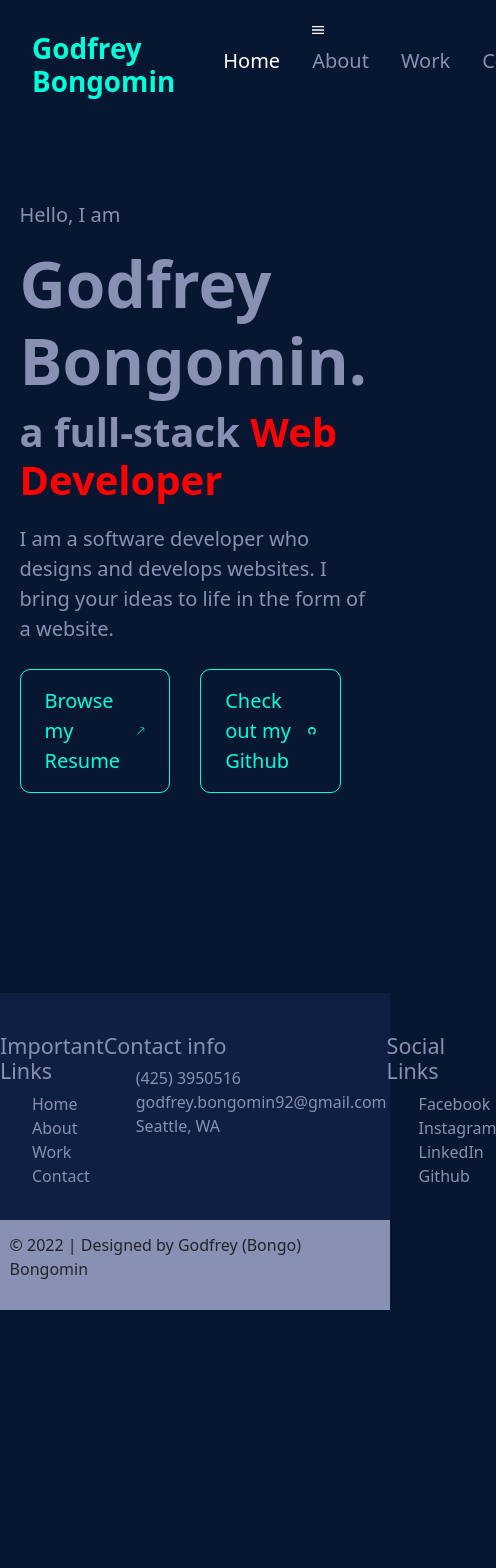
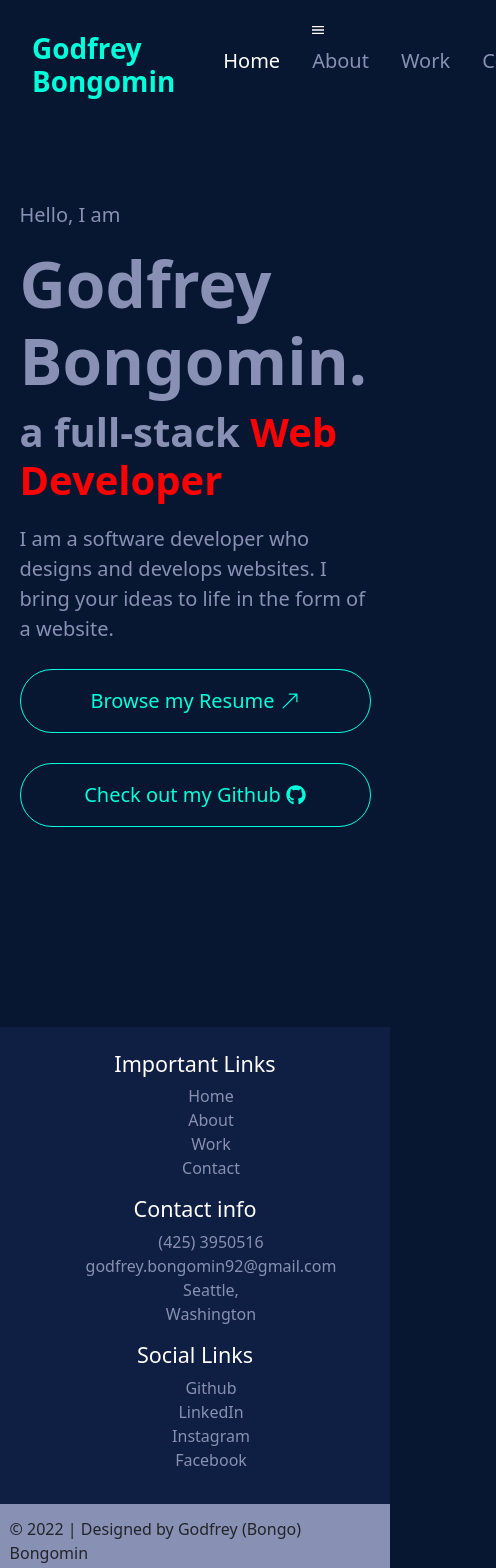
Before and after one commit to bongomin256/Godfrey-Bongomin, a React (Create React App) app: page / in a window 390 px wide. Shown: the top 1568 px of the page, 496 px wide, since content can reach past the window. Before the commit the page ends 1310 px from the top, so only its background shows below. Built offline with nearby package versions, Linux system fonts and the light colour scheme.

Commit message:
media query in the home page

```diff
--- a/src/App.js
+++ b/src/App.js
@@ -17,6 +17,7 @@ function App() {
       <div>
         <NavMenu />
         <ToTopScroll />
+
         <div>
           <Routes>
             <Route path="/" element={<Home />} />
--- a/src/components/Footer/index.js
+++ b/src/components/Footer/index.js
@@ -5,19 +5,29 @@ const FooterStyle = styled.div`
   .centered {
     // border: 2px solid red;
     // margin-top: 20px;
-  }
     .main-container {
       background-color: var(--lightdark-bg);
       color: var(--grey-text);
       display: flex;
-    padding-top: 2.5rem;
+      align-items: center;
+      justify-content: space-around;
+      padding-top: 1.5rem;
+      /* padding-top: 2.5rem; */
       padding-bottom: 1rem;
 
       .flex-child {
-      margin: 0 auto;
+        /* margin: 0 auto; */
+        /* align-content: flex-start; */
+        h4 {
+          color: white;
+        }
         ul {
+          display: flex;
+          flex-direction: column;
+
           li {
             color: var(--grey-text);
+
             a {
               text-decoration: none;
               color: var(--grey-text);
@@ -37,11 +47,30 @@ const FooterStyle = styled.div`
       p {
       }
     }
+  }
+  @media (max-width: 450px) {
+    .main-container {
+      flex-direction: column;
+    }
+    .flex-child {
+      width: 100%;
+      text-align: center;
+    }
+  }
+
+  /* @media only screen and (max-width: 450px) {
+    .main-container {
+      flex-direction: column;
+    }
+  }
+
+  @media only screen and (max-width: 768px) {
+  } */
 `;
 export default function Footer() {
   return (
     <FooterStyle>
-      <div className="centered">
+      <section className="centered">
         <div className="main-container">
           <div className="flex-child">
             <h4>Important Links</h4>
@@ -74,31 +103,47 @@ export default function Footer() {
                   godfrey.bongomin92@gmail.com
                 </a>
               </li>
-              <li>Seattle, WA</li>
-              {/* <li>WA</li> */}
+              <li>Seattle,</li>
+              <li>Washington</li>
             </ul>
           </div>
           <div className="flex-child">
             <h4>Social Links</h4>
             <ul>
               <li>
-                <a href="http://" target="_blank" rel="noopener noreferrer">
-                  Facebook
+                <a
+                  href="https://github.com/bongomin256"
+                  target="_blank"
+                  rel="noopener noreferrer"
+                >
+                  Github
                 </a>
               </li>
               <li>
-                <a href="http://" target="_blank" rel="noopener noreferrer">
+                <a
+                  href="https://www.linkedin.com/in/godfrey-bo"
+                  target="_blank"
+                  rel="noopener noreferrer"
+                >
+                  LinkedIn
+                </a>
+              </li>
+              <li>
+                <a
+                  href="https://www.instagram.com/mr.bongomin/"
+                  target="_blank"
+                  rel="noopener noreferrer"
+                >
                   Instagram
                 </a>
               </li>
               <li>
-                <a href="http://" target="_blank" rel="noopener noreferrer">
-                  LinkedIn
-                </a>
-              </li>
-              <li>
-                <a href="http://" target="_blank" rel="noopener noreferrer">
-                  Github
+                <a
+                  href="https://www.facebook.com/bongomin.godfrey.3"
+                  target="_blank"
+                  rel="noopener noreferrer"
+                >
+                  Facebook
                 </a>
               </li>
             </ul>
@@ -110,7 +155,7 @@ export default function Footer() {
             &copy; 2022 | <span>Designed by Godfrey (Bongo) Bongomin</span>
           </p>
         </div>
-      </div>
+      </section>
     </FooterStyle>
   );
 }
--- a/src/components/NavMenu/index.js
+++ b/src/components/NavMenu/index.js
@@ -156,9 +156,14 @@ export default function NavMenu() {
             <NavLink to="/contact">Contact</NavLink>
           </li>
           <li>
-            <NavLink id="resume" to="/resume">
+            <a
+              id="resume"
+              href="https://drive.google.com/file/d/1bsoxIn43pZLXjJjlhiGG6wWKwhNH0b4w/view?usp=sharing"
+              target="_blank"
+              rel="noopener noreferrer"
+            >
               Resume
-            </NavLink>
+            </a>
           </li>
         </ul>
       </header>
--- a/src/pages/About.js
+++ b/src/pages/About.js
@@ -79,7 +79,8 @@ const AboutStyle = styled.div`
       flex-direction: column;
     }
     .about-header {
-      margin-right: 50%;
+      /* margin-right: 50%; */
+      text-align: center;
     }
   }
 
@@ -90,7 +91,7 @@ const AboutStyle = styled.div`
 export default function About() {
   return (
     <AboutStyle>
-      <div className="about-content">
+      <section className="about-content">
         <h3 className="about-header">About Me</h3>
         <div className="container">
           <div className="about-content-left">
@@ -177,7 +178,7 @@ export default function About() {
             </p>
           </div>
         </div>
-      </div>
+      </section>
     </AboutStyle>
   );
 }
--- a/src/pages/Contact.js
+++ b/src/pages/Contact.js
@@ -17,6 +17,7 @@ const ContactStyle = styled.div`
       h4 {
         text-align: center;
         margin-bottom: 2.5rem;
+        color: white;
       }
     }
     .container {
@@ -109,6 +110,10 @@ const ContactStyle = styled.div`
         display: flex;
         flex-direction: column;
       }
+      .contact-header h1 {
+        text-align: center;
+        margin-bottom: 1.2rem;
+      }
       .container {
         flex-direction: column;
         gap: 3rem;
@@ -124,6 +129,14 @@ const ContactStyle = styled.div`
         font-size: 1rem;
       }
     }
+    /* @media only screen and (max-width: 480px) {
+      .contact-info-item {
+        padding: 0.6rem 0.8rem;
+      }
+      .contact-info-icon {
+        font-size: 1rem;
+      }
+    } */
   }
 `;
 
--- a/src/pages/Home.js
+++ b/src/pages/Home.js
@@ -58,13 +58,13 @@ const HomeStyle = styled.div`
       display: flex;
       margin-top: 25px;
       gap: 30px;
-      .resume {
+      /* .resume {
         text-decoration: none;
         color: var(--lightgreen-text);
         border: var(--lightgreen-text) solid 1px;
         padding: 1rem 1.5rem;
         font-size: 20px;
-        /* margin-right: 30px; */
+        margin-right: 30px;//
         border-radius: 10px;
         display: flex;
         align-items: center;
@@ -76,26 +76,67 @@ const HomeStyle = styled.div`
           transition: 0.2s ease;
           color: #fff;
         }
-      }
-      .github {
+      } */
+      .github,
+      .resume {
         text-decoration: none;
         color: var(--lightgreen-text);
         border: var(--lightgreen-text) solid 1px;
         padding: 1rem 1.5rem;
         font-size: 20px;
         margin-right: 30px;
-        border-radius: 10px;
+        border-radius: 50px;
         display: flex;
         align-items: center;
         justify-content: center;
         gap: 5px;
         &:hover {
-          border: #fff solid 2px;
+          /* border: solid 2px; */
           background: var(--lightgreen-hover);
           transition: 0.2s ease;
           color: #fff;
         }
       }
+    }
+    /* @media only screen and (max-width: 450px) {
+      .home-content {
+        display: flex;
+        flex-direction: column;
+      }
+      .big-fonts h2 {
+        font-size: 2.5rem;
+      }
+      .links {
+        flex-direction: column;
+      }
+      .links a {
+        width: 100%;
+      }
+    } */
+  }
+
+  @media only screen and (max-width: 768px) {
+    .home-content {
+      /* display: flex;
+        flex-direction: column; */
+    }
+    h2 {
+      font-size: 1.8rem;
+    }
+    h4 {
+      font-size: 1.2rem;
+    }
+    .links {
+      flex-direction: column;
+    }
+    .resume,
+    .github {
+      width: 100%;
+      padding: 0.8rem 1rem;
+      /* border-radius: ; */
+    }
+    .links a {
+      /* width: 100%; */
     }
   }
 
@@ -134,7 +175,7 @@ export default function Home() {
         <div className="links">
           <a
             className="resume"
-            href="http://"
+            href="https://drive.google.com/file/d/1bsoxIn43pZLXjJjlhiGG6wWKwhNH0b4w/view?usp=sharing"
             target="_blank"
             rel="noopener noreferrer"
           >
```
Lines whose indentation alone changed are shown as unchanged.
